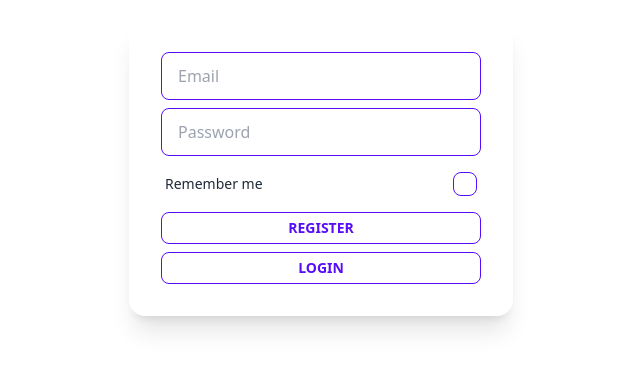
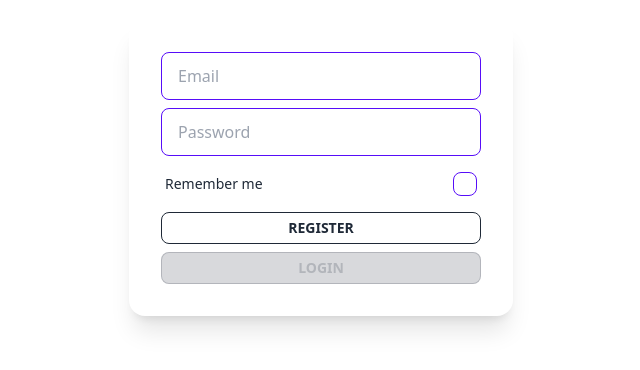
Before and after one commit to melkher-dev/resume_builder, a Vue app in the folder frontend/: page /login in a window 1280 px wide. Both pictures are taken after a click on the button "LOGIN". Shown: the top 370 px of the page, without its empty margins (319-959 px from the left). Built offline with nearby package versions, Linux system fonts and the light colour scheme; no server answers.

Commit message:
disabled buttons while form submitting

```diff
--- a/frontend/src/views/ResumeBuilder.vue
+++ b/frontend/src/views/ResumeBuilder.vue
@@ -101,8 +101,11 @@
                         </div>
 
                     </div>
-                    <div class="card-actions justify-center mt-3">
+                    <div v-if="!isDisabled" class="card-actions justify-center mt-3">
                         <button @click="sendResume" class="btn btn-primary btn-sm w-full">Load</button>
+                    </div>
+                    <div v-else class="card-actions justify-center mt-3">
+                        <button class="btn btn-primary btn-sm w-full" disabled>Load</button>
                     </div>
                 </div>
             </div>
@@ -117,6 +120,8 @@ import axios from 'axios'
 import { useRouter } from "vue-router"
 
 const router = useRouter()
+
+let isDisabled = ref(false);
 
 let image = ref('');
 let resume_id = ref('');
@@ -152,6 +157,7 @@ const handleFileUpload = async (event: any) => {
 }
 
 const sendResume = async () => {
+    isDisabled.value = true
     try {
         const response = await axios.post('/api/resume', form)
         resume_id.value = response.data
--- a/frontend/src/views/auth/Login.vue
+++ b/frontend/src/views/auth/Login.vue
@@ -13,9 +13,14 @@
                     </label>
                 </div>
                 <div class="form-control">
-                    <router-link to="/register" class="btn btn-primary btn-outline btn-sm nav-link">Register</router-link>
+                    <router-link to="/register" class="btn btn-ghost btn-outline btn-sm nav-link">Register</router-link>
                 </div>
-                <button @click="handleLogin(form)" class="btn btn-outline btn-primary btn-sm">Login</button>
+                <div class="form-control" v-if="!isDisabled">
+                    <button @click="handleLogin(form)" class="btn btn-outline btn-primary btn-sm">Login</button>
+                </div>
+                <div class="form-control" v-else>
+                    <button class="btn btn-outline btn-primary btn-sm" disabled>Login</button>
+                </div>
             </div>
         </div>
     </div>
@@ -28,6 +33,8 @@ import { useAuthStore } from '@/stores/auth'
 
 const authStore = useAuthStore()
 
+let isDisabled = ref(false);
+
 const form = ref({
     email: '',
     password: '',
@@ -35,6 +42,7 @@ const form = ref({
 })
 
 const handleLogin = (form) => {
+    isDisabled.value = true
     authStore.login(form)
 }
 </script>
--- a/frontend/src/views/auth/Register.vue
+++ b/frontend/src/views/auth/Register.vue
@@ -10,7 +10,12 @@
                     class="input input-bordered input-primary w-full max-w-xs" />
                 <input v-model="form.password_confirmation" type="password" placeholder="Password Confirmation"
                     class="input input-bordered input-primary w-full max-w-xs" />
-                <button @click="handleRegister(form)" class="btn btn-outline btn-primary btn-sm">Register</button>
+                <div class="form-control" v-if="!isDisabled">
+                    <button @click="handleRegister(form)" class="btn btn-outline btn-primary btn-sm">Register</button>
+                </div>
+                <div v-else class="form-control">
+                    <button class="btn btn-outline btn-primary btn-sm" disabled>Register</button>
+                </div>
             </div>
         </div>
     </div>
@@ -22,6 +27,8 @@ import { useAuthStore } from '@/stores/auth'
 
 const authStore = useAuthStore()
 
+let isDisabled = ref(false);
+
 const form = ref({
     name: '',
     email: '',
@@ -30,6 +37,7 @@ const form = ref({
 })
 
 const handleRegister = (form) => {
+    isDisabled.value = true
     authStore.register(form)
 }
 </script>
```
